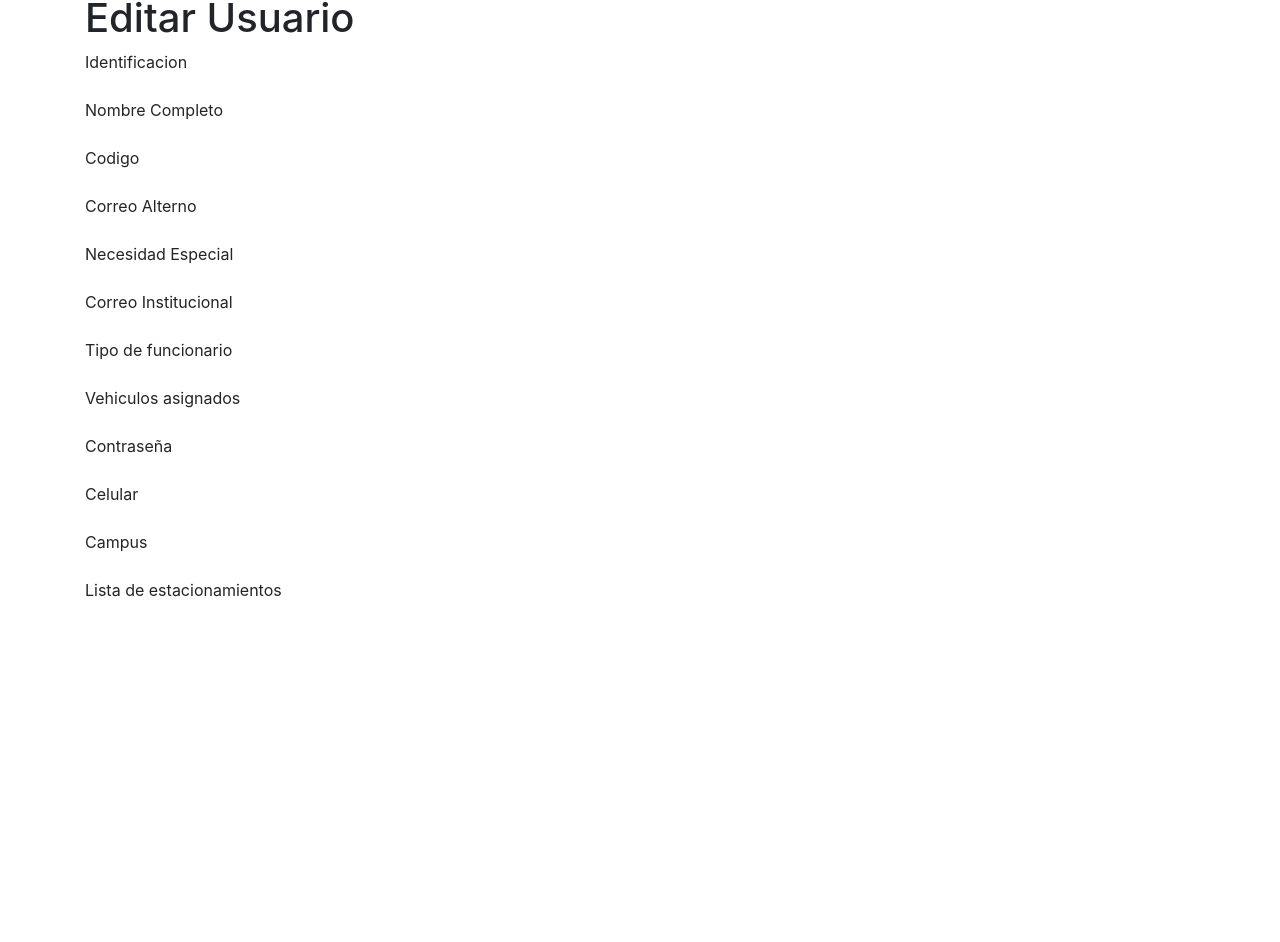
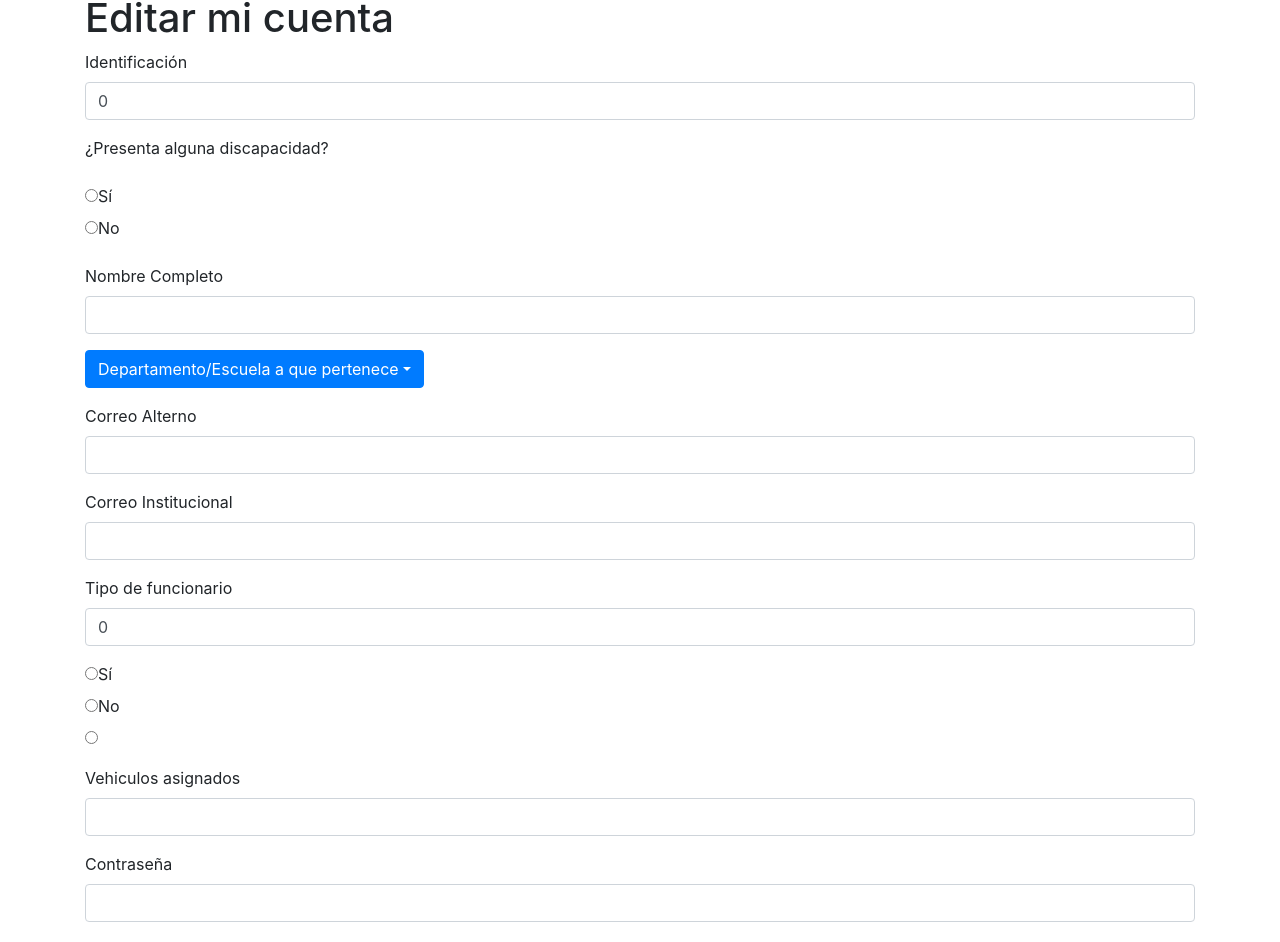
Before and after one commit to revv-tech/Parking-Application, an Angular app in the folder parking-web/: page /edit-user in a window 1280 px wide. Shown: the part 298-1240 px from the top of the page. Before the commit the page ends 908 px from the top, so only its background shows below. Built offline with nearby package versions, Linux system fonts and the light colour scheme.

Commit message:
actualización

```diff
--- a/parking-web/angular.json
+++ b/parking-web/angular.json
@@ -33,7 +33,10 @@
               "src/styles.css",
               "node_modules/aos/dist/aos.css"
             ],
-            "scripts": []
+            "scripts": [
+              "./node_modules/jquery/dist/jquery.min.js",
+              "./node_modules/bootstrap/dist/js/bootstrap.bundle.min.js"
+            ]
           },
           "configurations": {
             "production": {
--- a/parking-web/package.json
+++ b/parking-web/package.json
@@ -21,9 +21,13 @@
     "@popperjs/core": "^2.11.5",
     "aos": "^2.3.4",
     "bcrypt": "^5.0.1",
+    "bootstrap": "^5.1.3",
     "cloudinary": "^1.29.1",
     "dotenv": "^16.0.0",
+    "express": "^4.18.1",
+    "jquery": "^3.6.0",
     "mongoose": "^6.3.1",
+    "multer": "^1.4.4",
     "rxjs": "~7.5.0",
     "tslib": "^2.3.0",
     "zone.js": "~0.11.4"
--- a/parking-web/src/app/app.module.ts
+++ b/parking-web/src/app/app.module.ts
@@ -30,7 +30,9 @@ const routes: Routes = [
   { path: 'edit-user', component: EditUserComponent },
   { path: 'manageParking', component: GestorEstacionamientoComponent },
   { path: '', component: LoginComponent, pathMatch:'full' },
-  { path: '**', redirectTo: '/login', pathMatch:'full' }
+  { path: '**', redirectTo: '/login', pathMatch:'full' },
+  { path: 'consultar-parqueos/:tipo', component: ConsultarParqueosComponent },
+
 ];
 
 @NgModule({
--- a/parking-web/src/app/consultar-parqueos/consultar-parqueos.component.ts
+++ b/parking-web/src/app/consultar-parqueos/consultar-parqueos.component.ts
@@ -10,6 +10,7 @@ export class ConsultarParqueosComponent implements OnInit {
 
   parqueos:any=[]
 
+
   constructor(private _servicioParqueo:EstacionamientosService) {
     this.parqueos=_servicioParqueo.getParqueos();
    }
--- a/parking-web/src/app/edit-user/edit-user.component.css
+++ b/parking-web/src/app/edit-user/edit-user.component.css
@@ -0,0 +1,41 @@
+/* Dropdown Button */
+.dropbtn {
+    background-color: #04AA6D;
+    color: white;
+    padding: 16px;
+    font-size: 16px;
+    border: none;
+  }
+
+  /* The container <div> - needed to position the dropdown content */
+  .dropdown {
+    position: relative;
+    display: inline-block;
+  }
+
+  /* Dropdown Content (Hidden by Default) */
+  .dropdown-content {
+    display: none;
+    position: absolute;
+    background-color: #f1f1f1;
+    min-width: 160px;
+    box-shadow: 0px 8px 16px 0px rgba(0,0,0,0.2);
+    z-index: 1;
+  }
+
+  /* Links inside the dropdown */
+  .dropdown-content a {
+    color: black;
+    padding: 12px 16px;
+    text-decoration: none;
+    display: block;
+  }
+
+  /* Change color of dropdown links on hover */
+  .dropdown-content a:hover {background-color: #ddd;}
+
+  /* Show the dropdown menu on hover */
+  .dropdown:hover .dropdown-content {display: block;}
+
+  /* Change the background color of the dropdown button when the dropdown content is shown */
+  .dropdown:hover .dropbtn {background-color: #3e8e41;}
--- a/parking-web/src/app/edit-user/edit-user.component.html
+++ b/parking-web/src/app/edit-user/edit-user.component.html
@@ -1,58 +1,76 @@
 <div class="mt-5" >
-    <h1>Editar Usuario</h1>
+    <h1>Editar mi cuenta</h1>
     <form>
         <div class="form-group">
-          <label for="estacionamiento">Identificacion</label>
-          <!-- <input type="text" [(ngModel)]="nombreEstacionamiento" class="form-control" name="estacionamiento"> -->
+          <label for="estacionamiento">Identificación</label>
+          <input type="number" [(ngModel)]="identificacion" class="form-control" name="identificacion">
         </div>
 
         <div class="form-group">
+          <label for="especiales">¿Presenta alguna discapacidad?</label>
+            <p></p>
+            <input type="radio" id="siPresenta" [(ngModel)]="necesidadEspecial" value=true name="necesidadEspecial">
+            <label for="siPresenta">Sí</label><br>
+            <input type="radio" id="noPresenta" [(ngModel)]="necesidadEspecial" value=false name="necesidadEspecial">
+            <label for="noPresenta">No</label><br>
+        </div>
+
+
+        <div class="form-group">
           <label for="ubicacion">Nombre Completo</label>
-          <!-- <input type="text" [(ngModel)]="ubicacion" class="form-control" name="ubicacion"> -->
+          <input type="text" [(ngModel)]="nombreCompleto" class="form-control" name="nombreCompleto">
         </div>
 
         <div class="form-group">
-            <label for="totales">Codigo</label>
-            <!-- <input type="number" [(ngModel)]="espaciosTotales" class="form-control" name="totales"> -->
+            <!-- <label for="totales">Departamento/Escuela a que pertenece</label> -->
+            <div class="btn-group">
+              <button type="button" class="btn btn-primary dropdown-toggle" data-bs-toggle="dropdown" aria-expanded="false">Departamento/Escuela a que pertenece</button>
+              <ul class="dropdown-menu">
+                <li><a class="dropdown-item" [routerLink]="'/edit-user'">DOCENTE</a></li>
+                <li ><a class="dropdown-item" [routerLink]="'/edit-user'">ADMINISTRATIVO</a></li>
+                <li ><a class="dropdown-item" [routerLink]="'/edit-user'">JEFATURA</a></li>
+              </ul>
+          </div>
           </div>
 
           <div class="form-group">
             <label for="comunes">Correo Alterno</label>
-            <!-- <input type="number" [(ngModel)]="espaciosComunes" class="form-control" name="comunes"> -->
-          </div>
-
-          <div class="form-group">
-            <label for="especiales">Necesidad Especial</label>
-            <!-- <input type="number" [(ngModel)]="espaciosEspeciales" class="form-control" name="especiales"> -->
+            <input type="text" [(ngModel)]="correoAlterno" class="form-control" name="correoAlterno">
           </div>
 
           <div class="form-group">
             <label for="oficiales">Correo Institucional</label>
-            <!-- <input type="number" [(ngModel)]="espaciosOficiales" class="form-control" name="oficiales"> -->
+            <input type="text" [(ngModel)]="correoInstitucional" class="form-control" name="correoInstitucional">
           </div>
 
           <div class="form-group">
             <label for="oficiales">Tipo de funcionario</label>
-            <!-- <input type="number" [(ngModel)]="espaciosOficiales" class="form-control" name="oficiales"> -->
+            <input type="number" [(ngModel)]="tipo" class="form-control" name="tipo">
+            <p></p>
+            <input type="radio" id="docente" [(ngModel)]="tipo" value="DOCENTE" name="necesidadEspecial">
+            <label for="siPresenta">Sí</label><br>
+            <input type="radio" id="administrativo" [(ngModel)]="tipo" value="ADMINISTRATIVO" name="necesidadEspecial">
+            <label for="noPresenta">No</label><br>
+            <input type="radio" id="noPresenta" [(ngModel)]="tipo" value=false name="necesidadEspecial">
           </div>
           <div class="form-group">
             <label for="oficiales">Vehiculos asignados</label>
-            <!-- <input type="number" [(ngModel)]="espaciosOficiales" class="form-control" name="oficiales"> -->
+            <input type="number" [(ngModel)]="vehiculos" class="form-control" name="vehiculos">
           </div>
           <div class="form-group">
             <label for="oficiales">Contraseña</label>
-            <!-- <input type="number" [(ngModel)]="espaciosOficiales" class="form-control" name="oficiales"> -->
+            <input type="number" [(ngModel)]="contrasena" class="form-control" name="contraseña">
           </div>
           <div class="form-group">
           <label for="oficiales">Celular</label>
-          <!-- <input type="number" [(ngModel)]="espaciosOficiales" class="form-control" name="oficiales"> -->
+          <input type="number" [(ngModel)]="celular" class="form-control" name="celular">
         </div>
         <div class="form-group">
           <label for="oficiales">Campus</label>
-          <!-- <input type="number" [(ngModel)]="espaciosOficiales" class="form-control" name="oficiales"> -->
+          <input type="number" [(ngModel)]="campus" class="form-control" name="campus">
         </div>
-<!--
-          <div class="btn-group" role="group" aria-label="Basic example">
+
+          <!-- <div class="btn-group" role="group" aria-label="Basic example">
             <label >Tipo de estacionamiento</label>
             <button type="button" class="btn btn-secondary" (click)="tipoPropio()">Propio</button>
             <button type="button" class="btn btn-secondary" (click)="tipoSubcontratado()">Subcontratado</button>
--- a/parking-web/src/app/edit-user/edit-user.component.ts
+++ b/parking-web/src/app/edit-user/edit-user.component.ts
@@ -22,7 +22,7 @@ export class EditUserComponent implements OnInit {
   tipo:TFuncionario = TFuncionario.DOCENTE
   vehiculos:string[] = []
   tipoUsuario:TUsuario = TUsuario.COMUN
-  contraseña:string = ""
+  contrasena:string = ""
   celular:number = 0
   campus:TCampus = TCampus.SAN_JOSE
   funcionario:any= {}
@@ -33,7 +33,7 @@ export class EditUserComponent implements OnInit {
         this.identificacion = _identificacion,
         this.correoAlterno = _correoAlterno,
         this.vehiculos = _vehiculos,
-        this.contraseña = _contraseña,
+        this.contrasena = _contraseña,
         this.celular = _celular
     }
 
--- a/parking-web/src/app/model/usuario.ts
+++ b/parking-web/src/app/model/usuario.ts
@@ -15,4 +15,4 @@ export class Usuario {
 }
 
 //Enumerable para definir el tipo de usuario
-enum TUsuario {COMUN, ADMIN}
+export enum TUsuario {COMUN, ADMIN}
--- a/parking-web/src/app/un-estacionamiento/un-estacionamiento.component.html
+++ b/parking-web/src/app/un-estacionamiento/un-estacionamiento.component.html
@@ -1,5 +1,6 @@
 <div class="mt-5">
     <h3> Nombre: {{parqueos[0].nombre}}</h3>
+    <img src={{parqueos[0].imagen}} alt="Fachada del parqueo" height="200">
     <p> Ubicación: {{parqueos[0].ubicacion}}</p>
     <p> Total de espacios: {{parqueos[0].espaciosTotal}}</p>
     <p> Espacios disponibles: {{parqueos[0].espaciosDisponibles}}</p>
--- a/parking-web/src/app/un-estacionamiento/un-estacionamiento.component.ts
+++ b/parking-web/src/app/un-estacionamiento/un-estacionamiento.component.ts
@@ -14,7 +14,7 @@ export class UnEstacionamientoComponent implements OnInit {
   constructor(private ruta:ActivatedRoute, _parqueos:EstacionamientosService) {
     this.ruta.params.subscribe(params=>{
       console.log(params['id']);
-      // this.parqueos.push(_parqueos.getUnParqueo(params['id']));
+      this.parqueos.push(_parqueos.getUnParqueo(params['id']));
     })
   }
 
```
Also changed, not shown: parking-web/src/app/consultar-parqueos/consultar-parqueos.component.html (+6 -4 lines), parking-web/src/app/servicios/estacionamientos.service.ts (+33 -32 lines), 1 other file (tests, documents, lock files or other folders).
